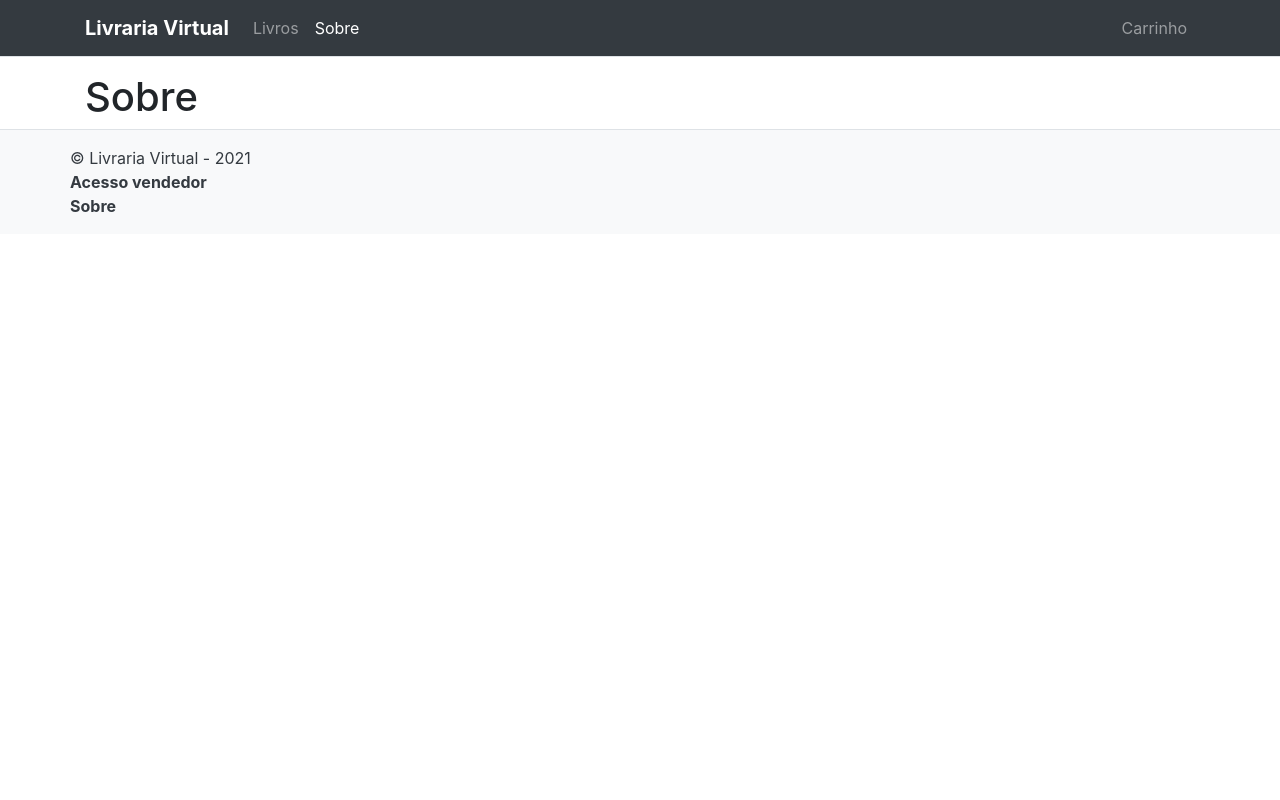
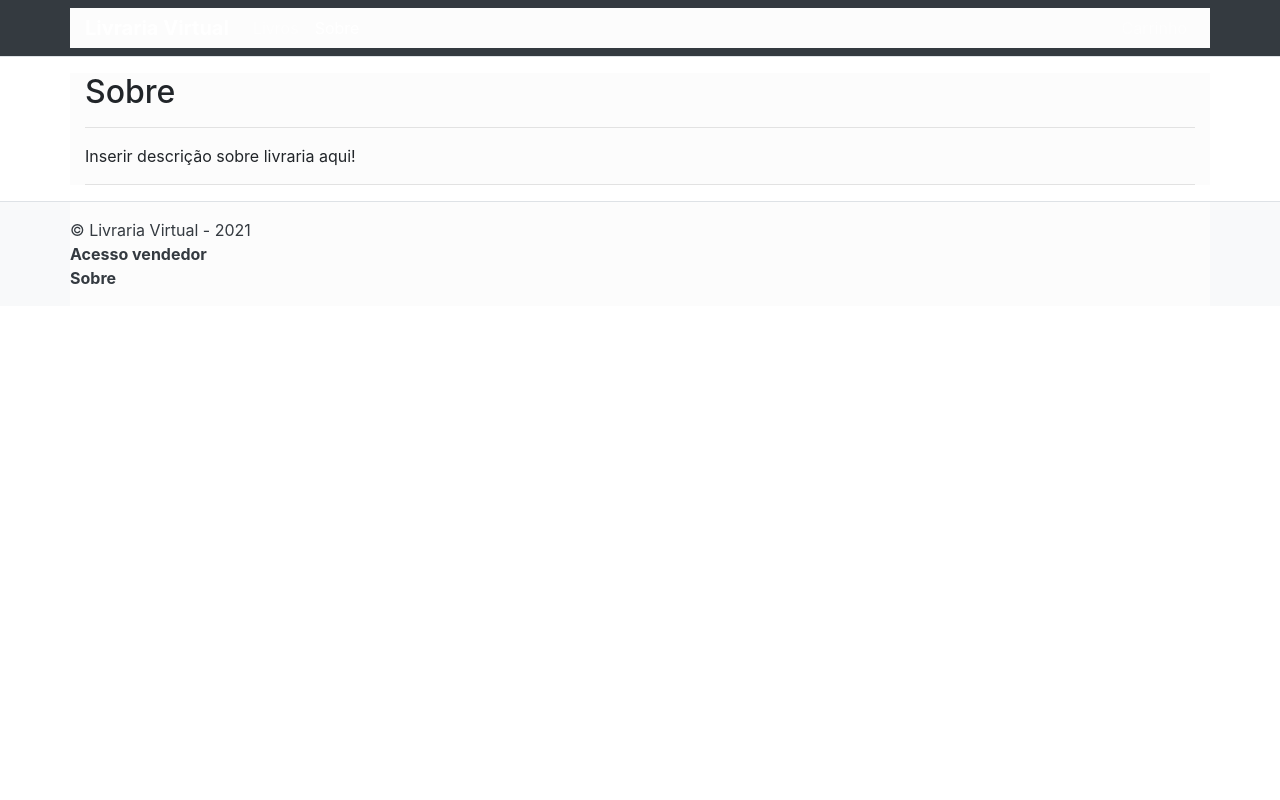
Before and after one commit to reenanms/simpleBookstore, a Flask app: page /sobre in a window 1280 px wide. Run offline with Flask 2, Linux system fonts and the light colour scheme; some libraries are stand-ins or nearby versions.

Commit message:
templates updates

```diff
--- a/frontend/static/style.css
+++ b/frontend/static/style.css
@@ -0,0 +1,20 @@
+html,body {
+    height: 100%;
+    padding: 0;
+    margin: 0;
+}
+
+.container {
+    position: relative;
+    min-height: 100%;
+    background: #fcfcfc;
+}
+
+.footer {
+   background: #0c0c0c;
+   color: #fff;
+   position: absolute;
+   left: 0;
+   bottom: 0;
+   width: 100%;
+}
--- a/frontend/templates/base_layout.html
+++ b/frontend/templates/base_layout.html
@@ -3,6 +3,7 @@
     <head>
         <title>Livraria Virtual</title>
         <link rel="stylesheet" href="https://maxcdn.bootstrapcdn.com/bootstrap/4.0.0/css/bootstrap.min.css" integrity="sha384-Gn5384xqQ1aoWXA+058RXPxPg6fy4IWvTNh0E263XmFcJlSAwiGgFAW/dAiS6JXm" crossorigin="anonymous">
+        <link rel="stylesheet" href="frontend/static/style.css"/>
     </head>
     <body>
 
--- a/frontend/templates/sobre_nos.html
+++ b/frontend/templates/sobre_nos.html
@@ -2,5 +2,13 @@
 {% set active_page = "sobre" %}
 
 {% block content %}
-    <h1>Sobre</h1>
+    <h2>Sobre</h2>
+    <hr>
+
+    <p>
+        Inserir descrição sobre livraria aqui!
+    </p>
+
+    <hr>
+
 {% endblock %}
```
Also changed, not shown: frontend/templates/acesso_vendedor.html (+9 -1 lines), frontend/templates/carrinho.html (+9 -1 lines), frontend/templates/main_page.html (+15 -0 lines).
